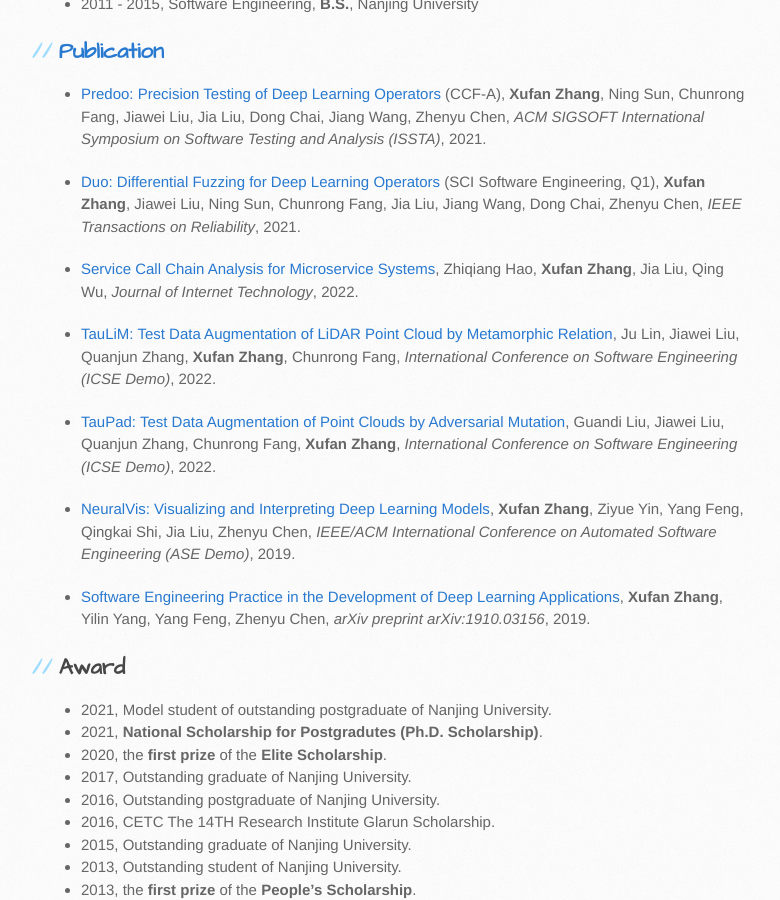
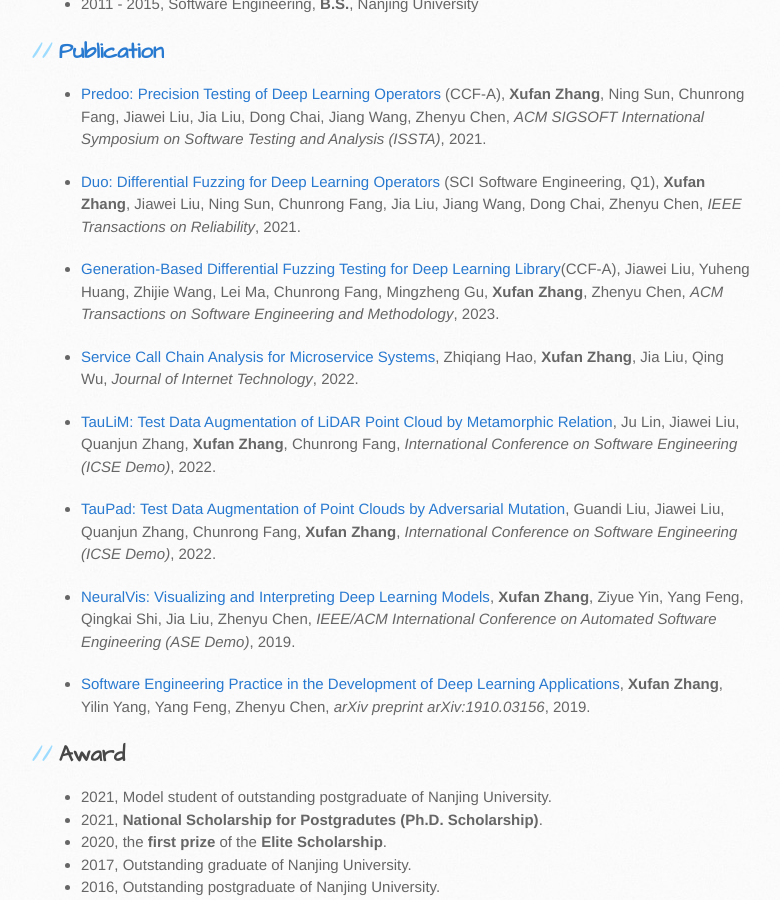
Before and after one commit to sunshinezxf/sunshinezxf.github.io, a Jekyll site: the page built from index.md, in a window 1280 px wide and 900 px high, scrolled down 917 px. Shown: the whole window, without its empty margins (109-889 px from the left). Built offline with Jekyll 4.4.1, drawn with Linux system fonts in a browser that asks for light colours; our own code applies the rules of GitHub Pages for plain Markdown files.

Commit message:
add paper

```diff
--- a/index.md
+++ b/index.md
@@ -30,6 +30,8 @@ If you are interested in the topics or projects I work on, please reach me via t
 - [Predoo: Precision Testing of Deep Learning Operators](https://dl.acm.org/doi/10.1145/3460319.3464843) (CCF-A), **Xufan Zhang**, Ning Sun, Chunrong Fang, Jiawei Liu, Jia Liu, Dong Chai, Jiang Wang, Zhenyu Chen, _ACM SIGSOFT International Symposium on Software Testing and Analysis (ISSTA)_, 2021.
 
 - [Duo: Differential Fuzzing for Deep Learning Operators](https://doi.org/10.1109/TR.2021.3107165) (SCI Software Engineering, Q1), **Xufan Zhang**, Jiawei Liu, Ning Sun, Chunrong Fang, Jia Liu, Jiang Wang, Dong Chai, Zhenyu Chen, _IEEE Transactions on Reliability_, 2021.
+
+- [Generation-Based Differential Fuzzing Testing for Deep Learning Library](https://dl.acm.org/doi/10.1145/3628159)(CCF-A), Jiawei Liu, Yuheng Huang, Zhijie Wang, Lei Ma, Chunrong Fang, Mingzheng Gu, **Xufan Zhang**, Zhenyu Chen, _ACM Transactions on Software Engineering and Methodology_, 2023.
 
 - [Service Call Chain Analysis for Microservice Systems](https://jit.ndhu.edu.tw/article/view/2781), Zhiqiang Hao, **Xufan Zhang**, Jia Liu, Qing Wu, _Journal of Internet Technology_, 2022.
 
```
